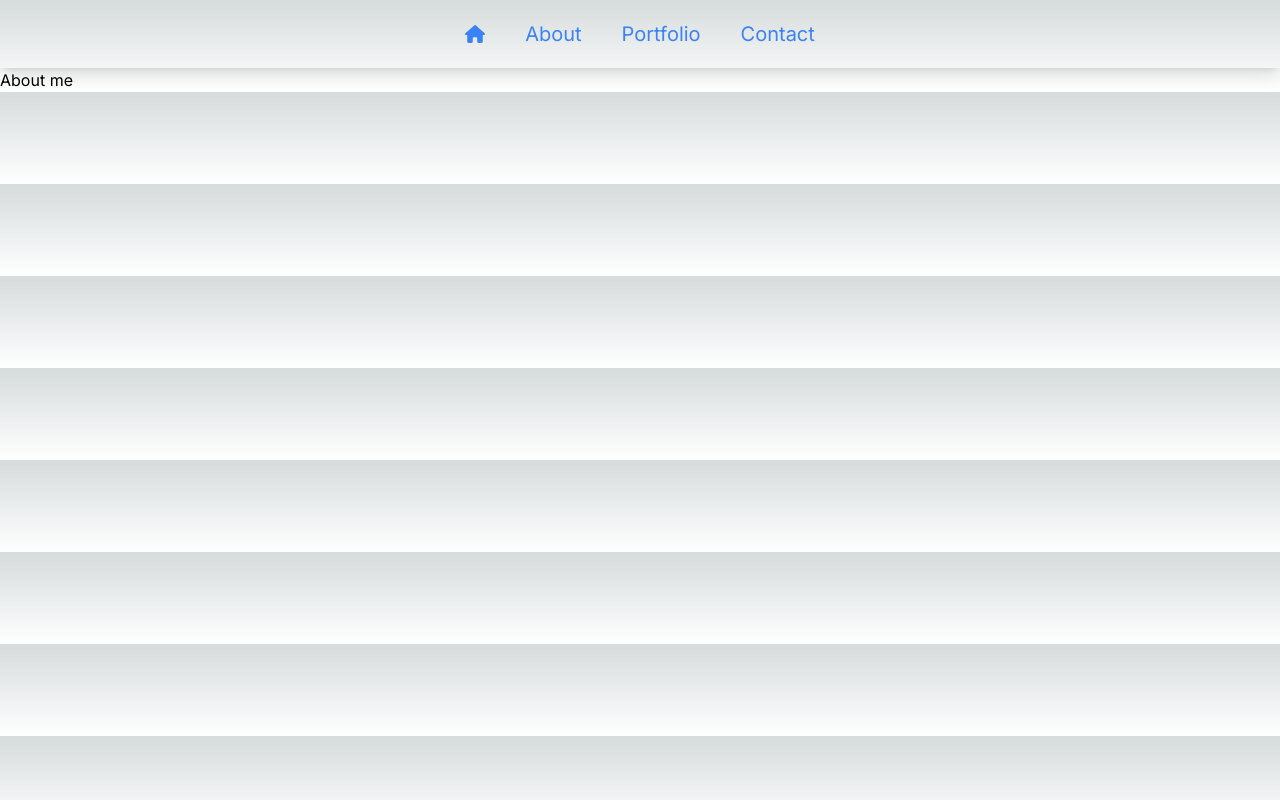
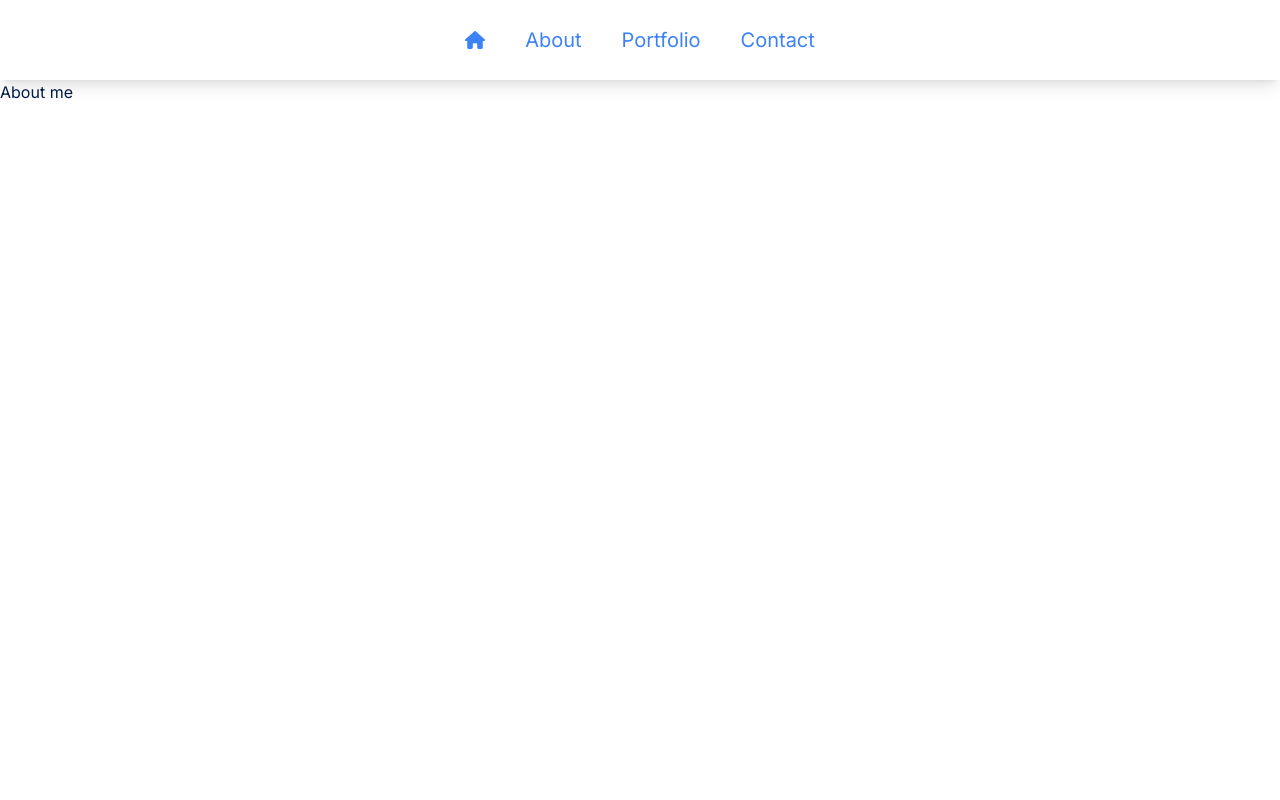
Before and after one commit to DillingData/portfolio, a Next.js app: page /about in a window 1280 px wide. Built offline with nearby package versions, Linux system fonts and the light colour scheme.

Commit message:
Corrected bg and text color

```diff
--- a/src/app/about/page.tsx
+++ b/src/app/about/page.tsx
@@ -3,9 +3,11 @@ import Header from "../components/header"
 
 export default function About() {
     return(
-        <div>
+        <div className="bg-white h-screen">
             <Header />
-            <p>About me</p>
+            <div className="text-[#011b45]">
+                <p>About me</p>
+            </div>
         </div>
     )
 }
--- a/src/app/portfolio/page.tsx
+++ b/src/app/portfolio/page.tsx
@@ -3,9 +3,11 @@
 
  export default function portfolio() {
     return(
-        <div>
+        <div className="bg-white h-screen">
             <Header />
-            <p>Portfolio</p>
+            <div className="text-[#011b45]">
+                <p>Portfolio</p>
+            </div>
         </div>
     )
  }
```
